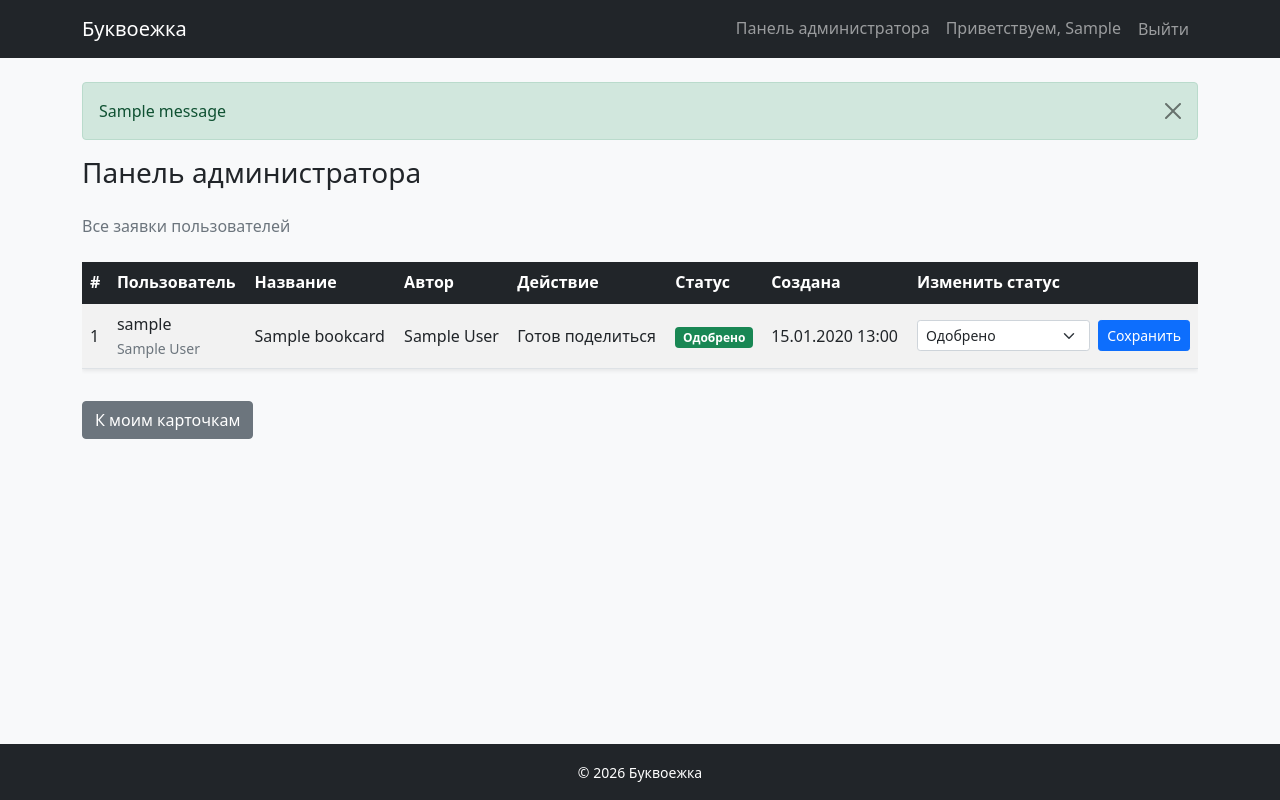
After one commit to cestxvcdim/dexam, a Django app: page /panel/ in a window 1280 px wide. The commit adds this page. Run offline with Django 4.2, Linux system fonts and the light colour scheme; a user stored in the database is signed in; tables that the repository leaves empty hold one stand-in row (values such as "Sample post"); one stand-in notice (Sample message) is shown; some libraries are stand-ins or nearby versions.

Commit message:
feat: admin panel & more validators

```diff
--- /dev/null
+++ b/books/mixins.py
@@ -0,0 +1,17 @@
+from django.contrib.auth.mixins import LoginRequiredMixin, UserPassesTestMixin
+from django.contrib import messages
+from django.shortcuts import redirect
+from django.urls import reverse_lazy
+
+
+class StaffRequiredMixin(LoginRequiredMixin, UserPassesTestMixin):
+    login_url = reverse_lazy("users:login")
+
+    def test_func(self):
+        return self.request.user.is_staff
+
+    def handle_no_permission(self):
+        if self.request.user.is_authenticated:
+            messages.error(self.request, "Доступ только для администраторов.")
+            return redirect("books:list")
+        return super().handle_no_permission()
--- /dev/null
+++ b/books/templates/books/admin_panel.html
@@ -0,0 +1,93 @@
+{% extends "core/base.html" %}
+
+{% block title %}Панель администратора{% endblock %}
+
+{% block content %}
+
+<h3 class="mb-4">Панель администратора</h3>
+<p class="text-muted mb-4">Все заявки пользователей</p>
+
+<div class="table-responsive">
+    <table class="table table-striped table-hover align-middle bg-white shadow-sm">
+        <thead class="table-dark">
+            <tr>
+                <th>#</th>
+                <th>Пользователь</th>
+                <th>Название</th>
+                <th>Автор</th>
+                <th>Действие</th>
+                <th>Статус</th>
+                <th>Создана</th>
+                <th>Изменить статус</th>
+            </tr>
+        </thead>
+        <tbody>
+            {% for card in book_cards %}
+                <tr>
+                    <td>{{ card.pk }}</td>
+                    <td>{{ card.user.ru_login }}<br>
+                        <small class="text-muted">{{ card.user.first_name }} {{ card.user.last_name }}</small>
+                    </td>
+                    <td>{{ card.title }}</td>
+                    <td>{{ card.author }}</td>
+                    <td>{{ card.get_action_type_display }}</td>
+                    <td>
+                        {% if card.status == "pending" %}
+                            <span class="badge bg-warning text-dark">{{ card.get_status_display }}</span>
+                        {% elif card.status == "approved" %}
+                            <span class="badge bg-success">{{ card.get_status_display }}</span>
+                        {% elif card.status == "rejected" %}
+                            <span class="badge bg-danger">{{ card.get_status_display }}</span>
+                        {% else %}
+                            <span class="badge bg-secondary">{{ card.get_status_display }}</span>
+                        {% endif %}
+                    </td>
+                    <td>{{ card.created_at|date:"d.m.Y H:i" }}</td>
+                    <td>
+                        <form method="post" action="{% url 'books:admin_status' card.pk %}" class="d-flex gap-2">
+                            {% csrf_token %}
+                            <select name="status" class="form-select form-select-sm">
+                                {% for value, label in status_choices %}
+                                    <option value="{{ value }}" {% if card.status == value %}selected{% endif %}>
+                                        {{ label }}
+                                    </option>
+                                {% endfor %}
+                            </select>
+                            <button type="submit" class="btn btn-sm btn-primary text-nowrap">
+                                Сохранить
+                            </button>
+                        </form>
+                    </td>
+                </tr>
+            {% empty %}
+                <tr>
+                    <td colspan="8" class="text-center text-muted py-4">Заявок пока нет</td>
+                </tr>
+            {% endfor %}
+        </tbody>
+    </table>
+</div>
+
+{% if is_paginated %}
+    <nav aria-label="Навигация по страницам">
+        <ul class="pagination justify-content-center">
+            {% if page_obj.has_previous %}
+                <li class="page-item">
+                    <a class="page-link" href="?page={{ page_obj.previous_page_number }}">Назад</a>
+                </li>
+            {% endif %}
+            <li class="page-item disabled">
+                <span class="page-link">Страница {{ page_obj.number }} из {{ page_obj.paginator.num_pages }}</span>
+            </li>
+            {% if page_obj.has_next %}
+                <li class="page-item">
+                    <a class="page-link" href="?page={{ page_obj.next_page_number }}">Вперёд</a>
+                </li>
+            {% endif %}
+        </ul>
+    </nav>
+{% endif %}
+
+<a href="{% url 'books:list' %}" class="btn btn-secondary mt-3">К моим карточкам</a>
+
+{% endblock %}
--- a/books/urls.py
+++ b/books/urls.py
@@ -1,5 +1,12 @@
 from django.urls import path
-from books.views import BookCardCreateView, BookCardListView, BookCardDetailView, BookCardDeleteView
+from books.views import (
+    BookCardCreateView,
+    BookCardListView,
+    BookCardDetailView,
+    BookCardDeleteView,
+    AdminBookCardListView,
+    AdminBookCardStatusUpdateView,
+)
 
 from books.apps import BooksConfig
 
@@ -10,4 +17,6 @@ urlpatterns = [
     path("detail/<int:pk>/", BookCardDetailView.as_view(), name="detail"),
     path("create/", BookCardCreateView.as_view(), name="create"),
     path("delete/<int:pk>/", BookCardDeleteView.as_view(), name="delete"),
+    path("panel/", AdminBookCardListView.as_view(), name="admin_panel"),
+    path("panel/<int:pk>/status/", AdminBookCardStatusUpdateView.as_view(), name="admin_status"),
 ]
--- a/books/views.py
+++ b/books/views.py
@@ -1,9 +1,13 @@
+from django.views import View
 from django.views.generic import CreateView, ListView, DetailView, DeleteView
 from django.urls import reverse_lazy
 from django.contrib.auth.mixins import LoginRequiredMixin, UserPassesTestMixin
+from django.shortcuts import get_object_or_404, redirect
+from django.contrib import messages
 
 from books.models import BookCard
-from books.forms import BookCardForm
+from books.forms import BookCardForm, BookCardStatusForm
+from books.mixins import StaffRequiredMixin
 
 
 class BookCardCreateView(LoginRequiredMixin, CreateView):
@@ -28,8 +32,8 @@ class BookCardListView(LoginRequiredMixin, ListView):
     def get_context_data(self, **kwargs):
         context = super().get_context_data(**kwargs)
 
-        context["active_book_cards"] = self.get_queryset().exclude(
-            status__in=("rejected", "archived"),
+        context["active_book_cards"] = self.get_queryset().filter(
+            status__in=("pending", "approved"),
         )
         context["archived_book_cards"] = self.get_queryset().filter(
             status__in=("rejected", "archived"),
@@ -43,7 +47,10 @@ class BookCardDetailView(LoginRequiredMixin, UserPassesTestMixin, DetailView):
     context_object_name = "book_card"
 
     def test_func(self):
-        return self.request.user.is_superuser or self.get_object().user == self.request.user
+        return (
+            self.request.user.is_staff
+            or self.get_object().user == self.request.user
+        )
 
 
 class BookCardDeleteView(LoginRequiredMixin, UserPassesTestMixin, DeleteView):
@@ -52,4 +59,37 @@ class BookCardDeleteView(LoginRequiredMixin, UserPassesTestMixin, DeleteView):
     success_url = reverse_lazy("books:list")
 
     def test_func(self):
-        return self.request.user.is_superuser or self.get_object().user == self.request.user
+        return (
+            self.request.user.is_staff
+            or self.get_object().user == self.request.user
+        )
+
+
+class AdminBookCardListView(StaffRequiredMixin, ListView):
+    model = BookCard
+    template_name = "books/admin_panel.html"
+    context_object_name = "book_cards"
+    paginate_by = 20
+
+    def get_queryset(self):
+        return BookCard.objects.select_related("user").order_by("-created_at")
+
+    def get_context_data(self, **kwargs):
+        context = super().get_context_data(**kwargs)
+        context["status_choices"] = BookCard.Status.choices
+        return context
+
+
+class AdminBookCardStatusUpdateView(StaffRequiredMixin, View):
+    def post(self, request, pk):
+        book_card = get_object_or_404(BookCard, pk=pk)
+        form = BookCardStatusForm(request.POST)
+
+        if form.is_valid():
+            book_card.status = form.cleaned_data["status"]
+            book_card.save(update_fields=["status"])
+            messages.success(request, f"Статус карточки «{book_card.title}» обновлён.")
+        else:
+            messages.error(request, "Некорректный статус.")
+
+        return redirect("books:admin_panel")
--- a/config/settings.py
+++ b/config/settings.py
@@ -140,8 +140,9 @@ DEFAULT_AUTO_FIELD = 'django.db.models.BigAutoField'
 
 AUTH_USER_MODEL = 'users.User'
 
+LOGIN_URL = "users:login"
 LOGIN_REDIRECT_URL = "/"
-LOGOUT_REDIRECT_URL = "/login/"
+LOGOUT_REDIRECT_URL = "users:login"
 
 SUPERUSER_USERNAME = os.getenv("SUPERUSER_USERNAME")
 SUPERUSER_PASSWORD = os.getenv("SUPERUSER_PASSWORD")
--- a/core/templates/core/base.html
+++ b/core/templates/core/base.html
@@ -14,6 +14,14 @@
     {% include "core/includes/navbar.html" %}
 
     <main class="container py-4 flex-grow-1">
+        {% if messages %}
+            {% for message in messages %}
+                <div class="alert alert-{% if message.tags == 'error' %}danger{% else %}{{ message.tags }}{% endif %} alert-dismissible fade show" role="alert">
+                    {{ message }}
+                    <button type="button" class="btn-close" data-bs-dismiss="alert"></button>
+                </div>
+            {% endfor %}
+        {% endif %}
         {% block content %}{% endblock %}
     </main>
 
--- a/core/templates/core/includes/navbar.html
+++ b/core/templates/core/includes/navbar.html
@@ -5,6 +5,11 @@
         <div class="collapse navbar-collapse">
             <ul class="navbar-nav ms-auto">
                 {% if user.is_authenticated %}
+                    {% if user.is_staff %}
+                        <li class="nav-item">
+                            <a class="nav-link" href="{% url 'books:admin_panel' %}">Панель администратора</a>
+                        </li>
+                    {% endif %}
                     <li class="nav-item">
                         <span class="nav-link">Приветствуем, {{ user.first_name }}</span>
                     </li>
--- a/users/views.py
+++ b/users/views.py
@@ -14,3 +14,8 @@ class UserLoginView(LoginView):
     authentication_form = LoginForm
     template_name = "users/login.html"
     success_url = "/"
+
+    def get_success_url(self):
+        if self.request.user.is_staff:
+            return reverse_lazy("books:admin_panel")
+        return super().get_success_url()
```
Also changed, not shown: books/forms.py (+9 -0 lines), users/forms.py (+11 -2 lines).
